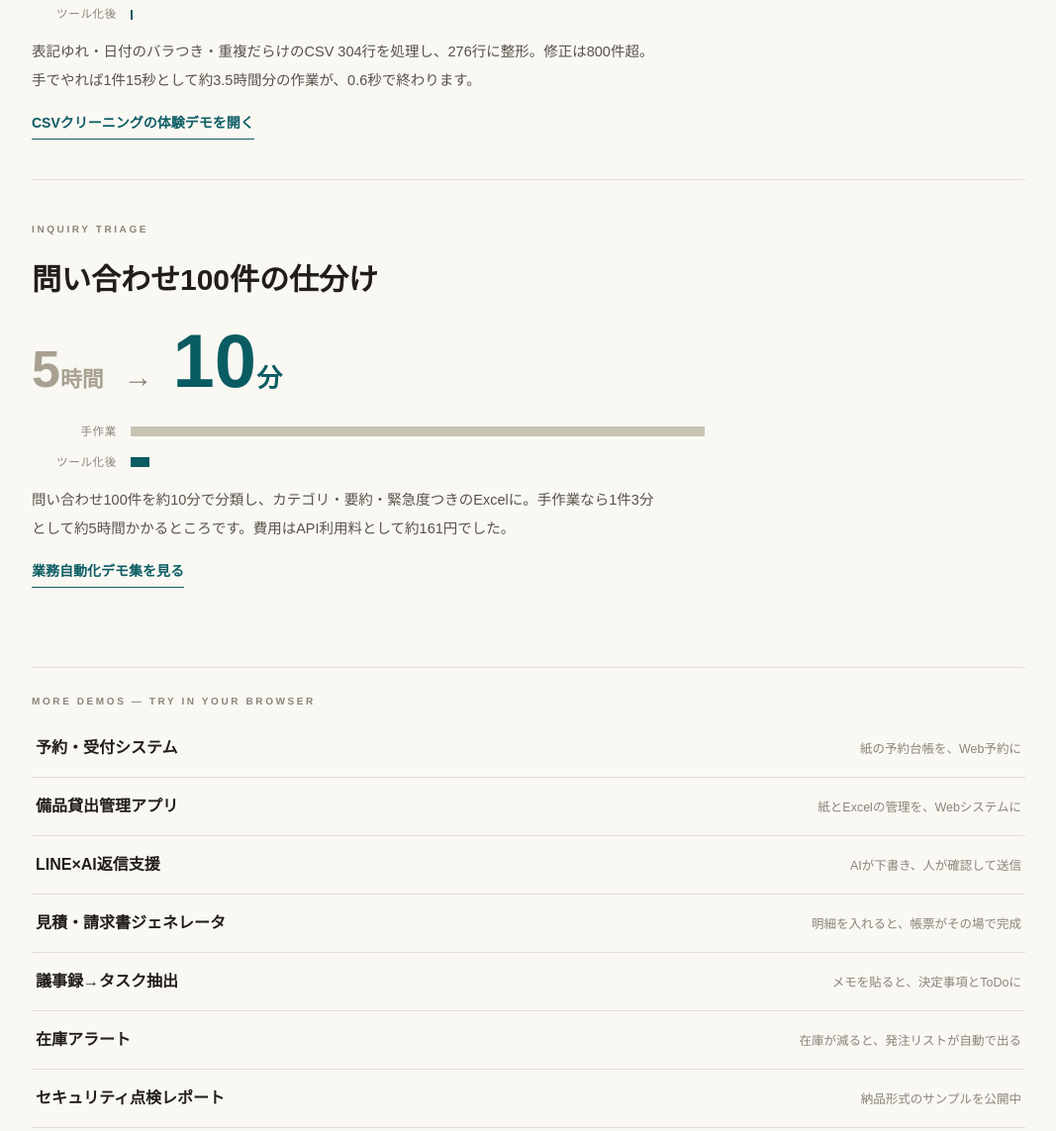
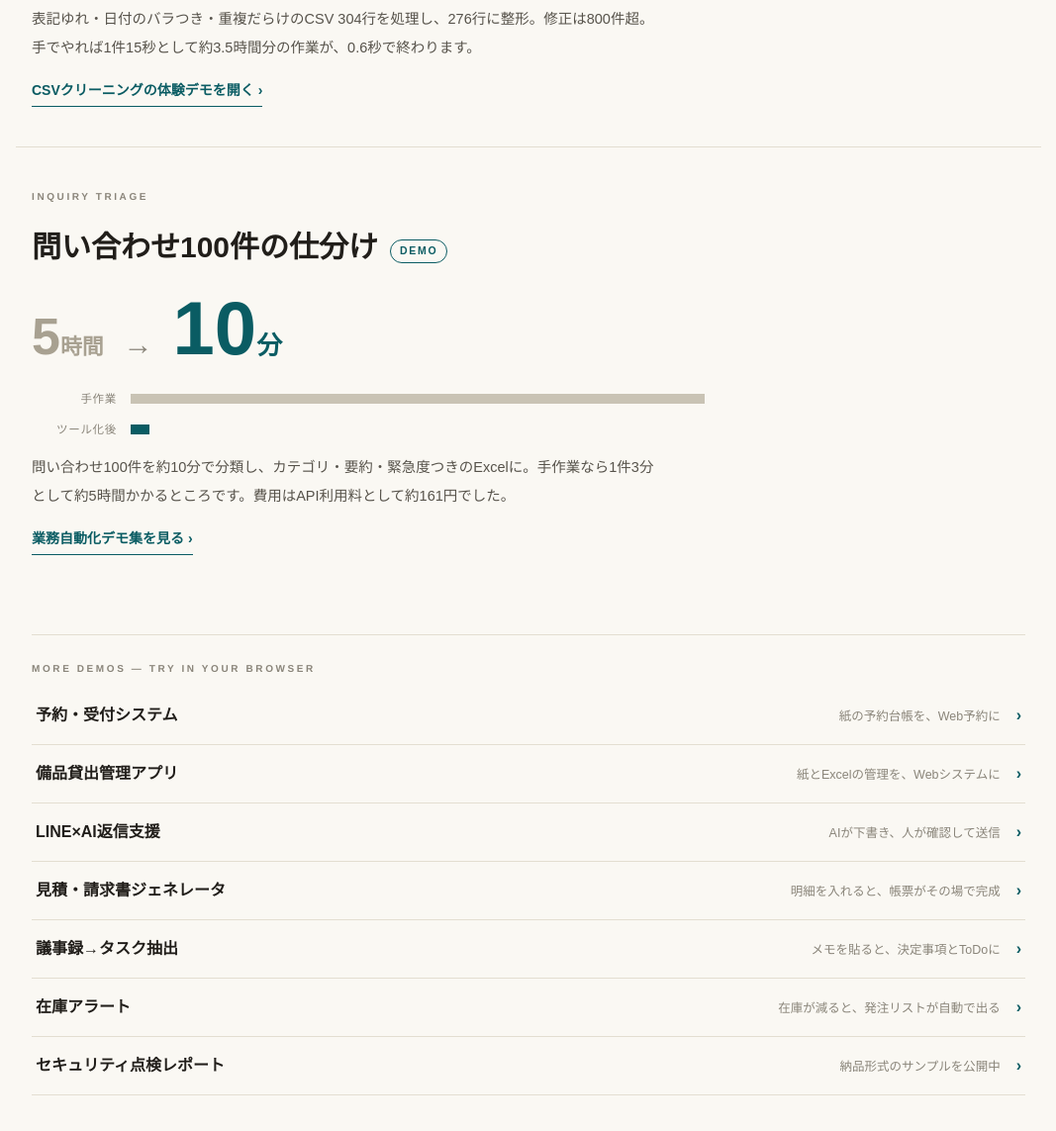
Before and after one commit to gomamonaka/gomamonaka.github.io, a plain HTML site: page brand.html in a window 1280 px wide. Shown: the part 4679-5822 px from the top of the page at 99% size, without its empty margins (106-1173 px from the left). Drawn offline with Linux system fonts and the light colour scheme.

Commit message:
fix: ブランドページのデモ項目のクリック可能性を明示

```diff
--- a/brand.html
+++ b/brand.html
@@ -201,12 +201,16 @@
   .how-sub li span{font-size:12px;color:var(--faint);font-weight:400}
 
   /* ---------- reclaimed (works) ---------- */
-  .work{padding:40px 0;border-top:1px solid var(--line)}
+  a.work{display:block;margin:0 -16px;padding:40px 16px;border-top:1px solid var(--line);color:var(--ink);transition:background .35s ease}
+  a.work:hover{background:rgba(10,92,99,.05)}
   .work:first-of-type{border-top:none;padding-top:8px}
   .work .en{display:block;margin-bottom:18px}
   .work h3{font-size:clamp(22px,3.4vw,30px);font-weight:700;line-height:1.55}
-  .work h3 a{color:var(--ink)}
-  .work h3 a:hover{color:var(--teal)}
+  .demo-chip{
+    display:inline-block;vertical-align:.28em;margin-left:12px;padding:3px 9px;
+    border:1px solid var(--teal);border-radius:999px;color:var(--teal);
+    font-size:10.5px;font-weight:700;letter-spacing:.16em;line-height:1.5;white-space:nowrap;
+  }
   .delta{
     display:flex;align-items:baseline;gap:20px;flex-wrap:wrap;margin:20px 0 6px;
   }
@@ -223,17 +227,23 @@
   .bar.gray{background:var(--lost)}
   .bar.teal{background:var(--teal)}
   .work p{color:var(--ink-soft);font-size:14.5px;max-width:640px;margin-top:12px}
-  .work .try-link{display:inline-block;margin-top:14px;font-size:14px;font-weight:600;border-bottom:1px solid var(--teal);padding-bottom:2px;transition:color .35s ease,border-color .35s ease}
-  .work .try-link:hover{color:var(--teal-bright);border-color:var(--teal-bright)}
+  .work .try-link{display:inline-block;margin-top:14px;font-size:14px;font-weight:600;color:var(--teal);border-bottom:1px solid var(--teal);padding-bottom:2px;transition:color .35s ease,border-color .35s ease}
+  a.work:hover .try-link{color:var(--teal-bright);border-color:var(--teal-bright)}
+  .try-link .arr,.more-demos .arr{display:inline-block;transition:transform .35s ease}
+  a.work:hover .try-link .arr{transform:translateX(4px)}
   .more-demos{margin-top:40px;border-top:1px solid var(--line)}
   .more-demos .en{display:block;padding-top:24px;margin-bottom:8px}
   .more-demos a{
     display:flex;justify-content:space-between;align-items:baseline;gap:16px;
     padding:13px 4px;border-bottom:1px solid var(--line);color:var(--ink);
+    transition:background .35s ease;
   }
-  .more-demos a:hover{color:var(--teal)}
-  .more-demos .t{font-size:16px;font-weight:600}
-  .more-demos .d{font-size:12.5px;color:var(--faint);text-align:right}
+  .more-demos a:hover{background:rgba(10,92,99,.05)}
+  .more-demos a:hover .t{color:var(--teal)}
+  .more-demos .t{font-size:16px;font-weight:600;transition:color .35s ease}
+  .more-demos .d{font-size:12.5px;color:var(--faint);text-align:right;margin-left:auto}
+  .more-demos .arr{color:var(--teal);font-weight:700;flex:none}
+  .more-demos a:hover .arr{transform:translateX(4px)}
 
   /* ---------- pricing ---------- */
   .price-list{border-top:1px solid var(--line)}
@@ -457,9 +467,9 @@
       <p>公開しているデモと実測の数字です。体験デモは、ブラウザでそのまま触れます。</p>
     </div>
 
-    <div class="work">
+    <a class="work" href="sales-dashboard.html">
       <span class="en">Monthly report</span>
-      <h3><a href="sales-dashboard.html">月次レポートの自動生成</a></h3>
+      <h3>月次レポートの自動生成<span class="demo-chip">DEMO</span></h3>
       <div class="delta num">
         <span class="from">45<small>分</small></span>
         <span class="arrow">→</span>
@@ -470,12 +480,12 @@
         <div class="bar-row"><span class="blabel">ツール化後</span><div class="bar-track"><div class="bar teal" style="width:6.7%"></div></div></div>
       </div>
       <p>売上CSVを渡すと、月別グラフ・商品別ランキング・前月比まで自動で組み上がります。毎月の集計作業が、確認だけの時間になります。</p>
-      <a class="try-link" href="sales-dashboard.html">売上ダッシュボードの体験デモを開く</a>
-    </div>
+      <span class="try-link">売上ダッシュボードの体験デモを開く <span class="arr" aria-hidden="true">›</span></span>
+    </a>
 
-    <div class="work">
+    <a class="work" href="demo.html">
       <span class="en">CSV cleaning</span>
-      <h3><a href="demo.html">CSV 304行の整形</a></h3>
+      <h3>CSV 304行の整形<span class="demo-chip">DEMO</span></h3>
       <div class="delta num">
         <span class="from">3.5<small>時間分</small></span>
         <span class="arrow">→</span>
@@ -486,12 +496,12 @@
         <div class="bar-row"><span class="blabel">ツール化後</span><div class="bar-track"><div class="bar teal" style="width:2px"></div></div></div>
       </div>
       <p>表記ゆれ・日付のバラつき・重複だらけのCSV 304行を処理し、276行に整形。修正は800件超。手でやれば1件15秒として約3.5時間分の作業が、0.6秒で終わります。</p>
-      <a class="try-link" href="demo.html">CSVクリーニングの体験デモを開く</a>
-    </div>
+      <span class="try-link">CSVクリーニングの体験デモを開く <span class="arr" aria-hidden="true">›</span></span>
+    </a>
 
-    <div class="work">
+    <a class="work" href="https://github.com/gomamonaka/webautolab-portfolio">
       <span class="en">Inquiry triage</span>
-      <h3><a href="https://github.com/gomamonaka/webautolab-portfolio">問い合わせ100件の仕分け</a></h3>
+      <h3>問い合わせ100件の仕分け<span class="demo-chip">DEMO</span></h3>
       <div class="delta num">
         <span class="from">5<small>時間</small></span>
         <span class="arrow">→</span>
@@ -502,18 +512,18 @@
         <div class="bar-row"><span class="blabel">ツール化後</span><div class="bar-track"><div class="bar teal" style="width:3.3%"></div></div></div>
       </div>
       <p>問い合わせ100件を約10分で分類し、カテゴリ・要約・緊急度つきのExcelに。手作業なら1件3分として約5時間かかるところです。費用はAPI利用料として約161円でした。</p>
-      <a class="try-link" href="https://github.com/gomamonaka/webautolab-portfolio">業務自動化デモ集を見る</a>
-    </div>
+      <span class="try-link">業務自動化デモ集を見る <span class="arr" aria-hidden="true">›</span></span>
+    </a>
 
     <div class="more-demos">
       <span class="en">More demos — try in your browser</span>
-      <a href="booking-demo.html"><span class="t">予約・受付システム</span><span class="d">紙の予約台帳を、Web予約に</span></a>
-      <a href="equipment-demo.html"><span class="t">備品貸出管理アプリ</span><span class="d">紙とExcelの管理を、Webシステムに</span></a>
-      <a href="line-ai-demo.html"><span class="t">LINE×AI返信支援</span><span class="d">AIが下書き、人が確認して送信</span></a>
-      <a href="invoice-demo.html"><span class="t">見積・請求書ジェネレータ</span><span class="d">明細を入れると、帳票がその場で完成</span></a>
-      <a href="minutes-demo.html"><span class="t">議事録→タスク抽出</span><span class="d">メモを貼ると、決定事項とToDoに</span></a>
-      <a href="stock-demo.html"><span class="t">在庫アラート</span><span class="d">在庫が減ると、発注リストが自動で出る</span></a>
-      <a href="security-report.html"><span class="t">セキュリティ点検レポート</span><span class="d">納品形式のサンプルを公開中</span></a>
+      <a href="booking-demo.html"><span class="t">予約・受付システム</span><span class="d">紙の予約台帳を、Web予約に</span><span class="arr" aria-hidden="true">›</span></a>
+      <a href="equipment-demo.html"><span class="t">備品貸出管理アプリ</span><span class="d">紙とExcelの管理を、Webシステムに</span><span class="arr" aria-hidden="true">›</span></a>
+      <a href="line-ai-demo.html"><span class="t">LINE×AI返信支援</span><span class="d">AIが下書き、人が確認して送信</span><span class="arr" aria-hidden="true">›</span></a>
+      <a href="invoice-demo.html"><span class="t">見積・請求書ジェネレータ</span><span class="d">明細を入れると、帳票がその場で完成</span><span class="arr" aria-hidden="true">›</span></a>
+      <a href="minutes-demo.html"><span class="t">議事録→タスク抽出</span><span class="d">メモを貼ると、決定事項とToDoに</span><span class="arr" aria-hidden="true">›</span></a>
+      <a href="stock-demo.html"><span class="t">在庫アラート</span><span class="d">在庫が減ると、発注リストが自動で出る</span><span class="arr" aria-hidden="true">›</span></a>
+      <a href="security-report.html"><span class="t">セキュリティ点検レポート</span><span class="d">納品形式のサンプルを公開中</span><span class="arr" aria-hidden="true">›</span></a>
     </div>
   </div>
 </section>
```
